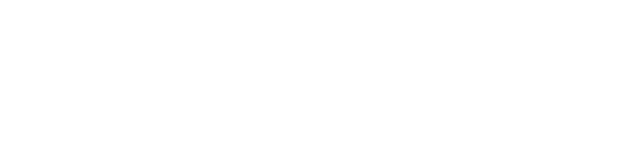
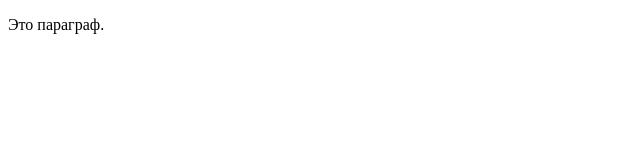
Before and after one commit to DmitryDzyuba/PrimerMyproject, a plain HTML site: page index.html in a window 1280 px wide. Shown: the whole page, without its empty margins (0-640 px from the left). Drawn offline with Linux system fonts and the light colour scheme.

Commit message:
Добавили параграф

```diff
--- a/index.html
+++ b/index.html
@@ -7,6 +7,6 @@
     <title>Document 1</title>
 </head>
 <body>
-
+    <p>Это параграф.</p>
 </body>
 </html>
```
